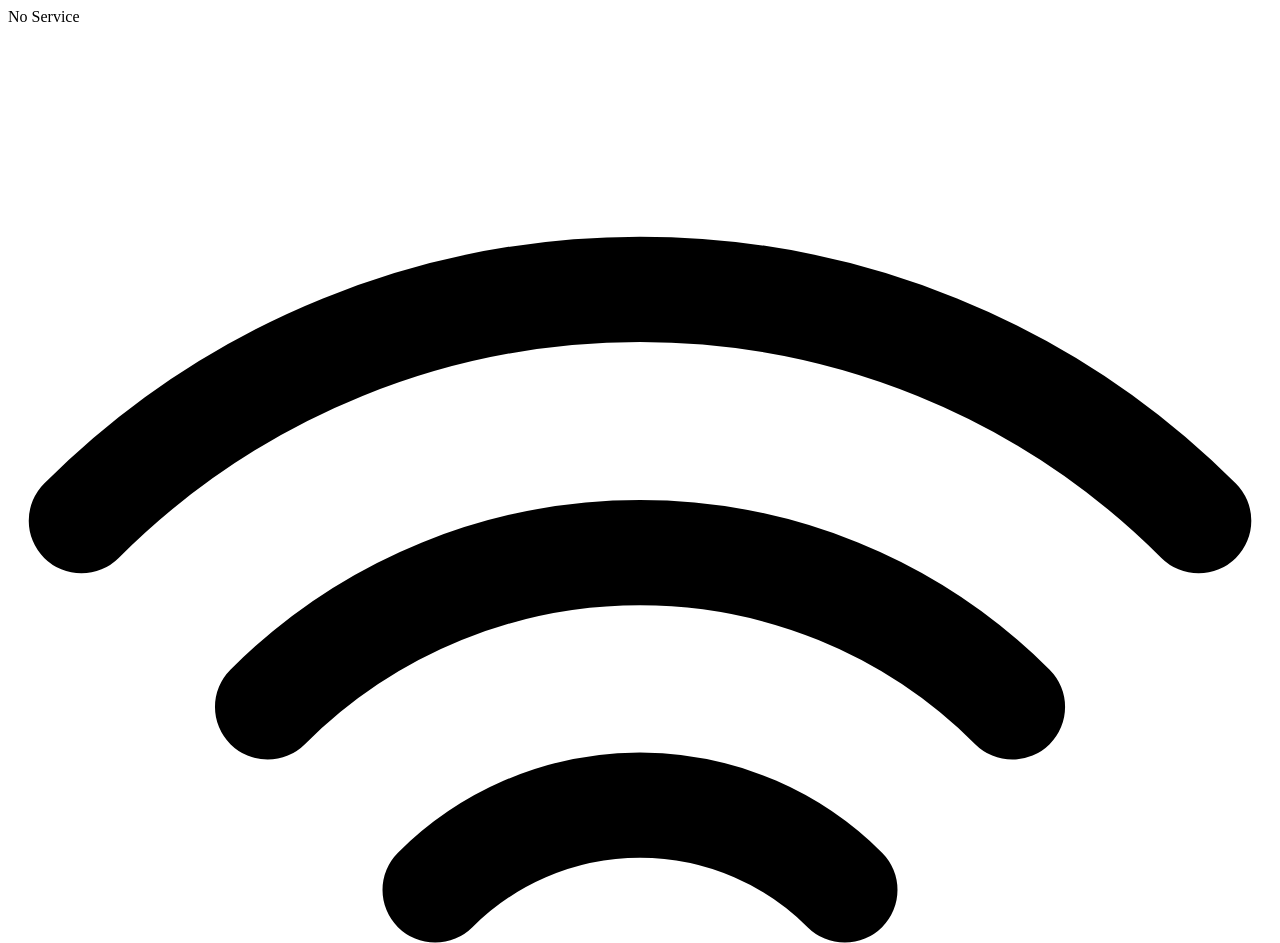
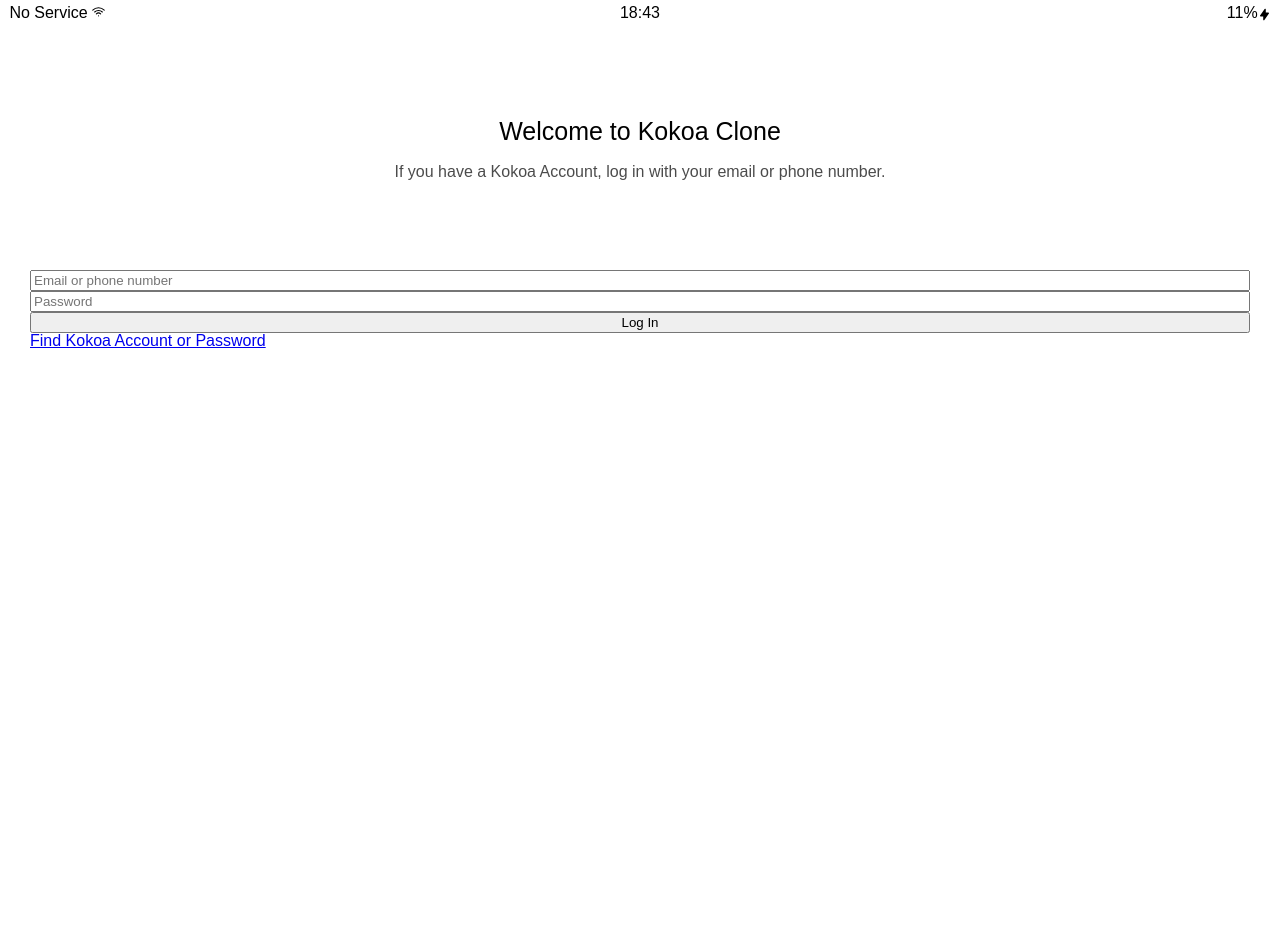
Before and after one commit to vipwhy12/kakaoTalk-clone, a plain HTML site: page index.html in a window 1280 px wide. Shown: the top 943 px of the page. After the commit the page ends 800 px from the top, so only its background shows below. Drawn offline with Linux system fonts and the light colour scheme; a web font is replaced by a local one.

Commit message:
Update index.html
update index.html and create sytles.css, create reset.css, create status-bar.css

```diff
--- /dev/null
+++ b/css/reset.css
@@ -0,0 +1,48 @@
+/* http://meyerweb.com/eric/tools/css/reset/
+   v2.0 | 20110126
+   License: none (public domain)
+*/
+
+html, body, div, span, applet, object, iframe,
+h1, h2, h3, h4, h5, h6, p, blockquote, pre,
+a, abbr, acronym, address, big, cite, code,
+del, dfn, em, img, ins, kbd, q, s, samp,
+small, strike, strong, sub, sup, tt, var,
+b, u, i, center,
+dl, dt, dd, ol, ul, li,
+fieldset, form, label, legend,
+table, caption, tbody, tfoot, thead, tr, th, td,
+article, aside, canvas, details, embed,
+figure, figcaption, footer, header, hgroup,
+menu, nav, output, ruby, section, summary,
+time, mark, audio, video {
+	margin: 0;
+	padding: 0;
+	border: 0;
+	font-size: 100%;
+	font: inherit;
+	vertical-align: baseline;
+}
+/* HTML5 display-role reset for older browsers */
+article, aside, details, figcaption, figure,
+footer, header, hgroup, menu, nav, section {
+	display: block;
+}
+body {
+	line-height: 1;
+}
+ol, ul {
+	list-style: none;
+}
+blockquote, q {
+	quotes: none;
+}
+blockquote:before, blockquote:after,
+q:before, q:after {
+	content: '';
+	content: none;
+}
+table {
+	border-collapse: collapse;
+	border-spacing: 0;
+}
--- /dev/null
+++ b/css/status-bar.css
@@ -0,0 +1,29 @@
+.status-bar{
+    display: flex;
+    justify-content: center;
+    padding: 5px 3px;
+}
+.status-bar__column{
+    width: 33%;
+}
+.status-bar__column:first-child span{
+    margin-right: 5px;
+}
+.status-bar__column:nth-child(2){
+    display: flex;
+    justify-content: center;
+}
+.status-bar__column:last-child{
+    display: flex;
+    justify-content: flex-end;
+}
+.status-bar__column .w-6{
+    margin: -1px -5px;
+}
+.status-bar__column .w-5{
+    margin: 2px 0px;
+}
+svg{
+    width: 13px;
+    height: 15px;
+}
--- /dev/null
+++ b/css/styles.css
@@ -0,0 +1,28 @@
+@import url('https://fonts.googleapis.com/css2?family=IBM+Plex+Sans+KR:wght@400;600&display=swap');
+@import "reset.css";
+@import "status-bar.css";
+
+body{
+    font-family: 'IBM Plex Sans KR', sans-serif;
+}
+
+.welcome-header{
+    margin: 90px 0px;
+    text-align: center;
+    display: flex;
+    flex-direction: column;
+    align-items: center;
+}
+.welcome-header__title{
+    margin-bottom: 20px;
+    font-size: 25px;
+}
+.welcome-header__text{
+    width: 60%;
+    opacity: 0.7;
+}
+#login-form{
+    display: flex;
+    flex-direction: column;
+    margin: 0px 30px;
+}
--- a/index.html
+++ b/index.html
@@ -1,13 +1,14 @@
 <!DOCTYPE html>
 <html lang="en">
 <head>
+    <link rel="stylesheet" href="css/styles.css">
     <meta charset="UTF-8">
     <meta http-equiv="X-UA-Compatible" content="IE=edge">
     <meta name="viewport" content="width=device-width, initial-scale=1.0">
     <title>Welcome to kakao Talk</title>
 </head>
 <body>
-    <div id="status-bar">
+    <div class="status-bar">
         <div class="status-bar__column">
             <span>No Service</span>
             <svg xmlns="http://www.w3.org/2000/svg" class="h-6 w-6" fill="none" viewBox="0 0 24 24" stroke="currentColor" stroke-width="2">
@@ -19,7 +20,7 @@
         </div>
         <div class="status-bar__column">
             <span>11%</span>
-            <i class="fa-solid fa-battery-quarter"></i>
+            <!-- Todo : battery-->
             <svg xmlns="http://www.w3.org/2000/svg" class="h-5 w-5" viewBox="0 0 20 20" fill="currentColor">
                 <path fill-rule="evenodd" d="M11.3 1.046A1 1 0 0112 2v5h4a1 1 0 01.82 1.573l-7 10A1 1 0 018 18v-5H4a1 1 0 01-.82-1.573l7-10a1 1 0 011.12-.38z" clip-rule="evenodd" />
               </svg>
@@ -42,4 +43,6 @@
     crossorigin="anonymous"
   ></script>
 </body>
+
+
 </html>
```
